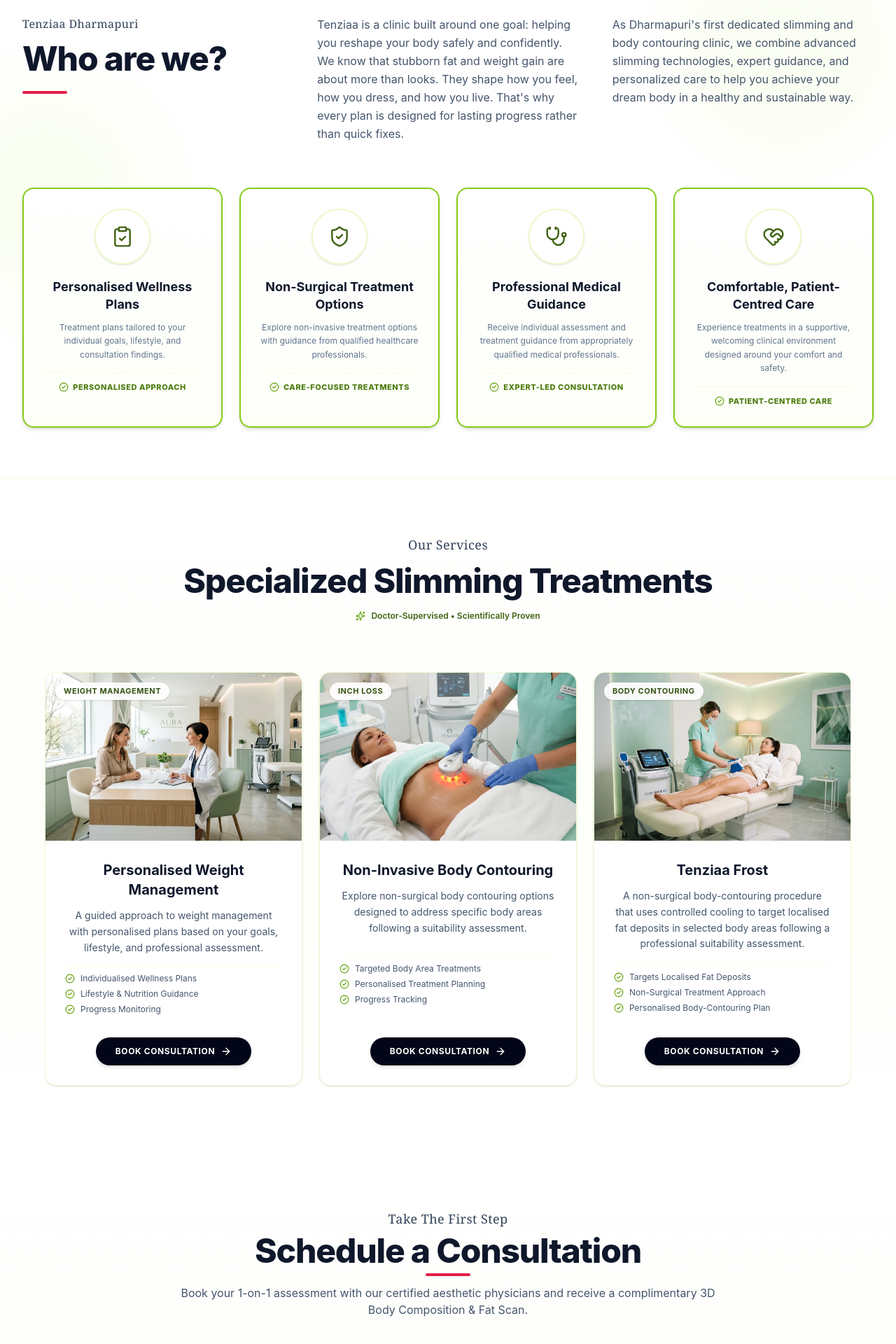
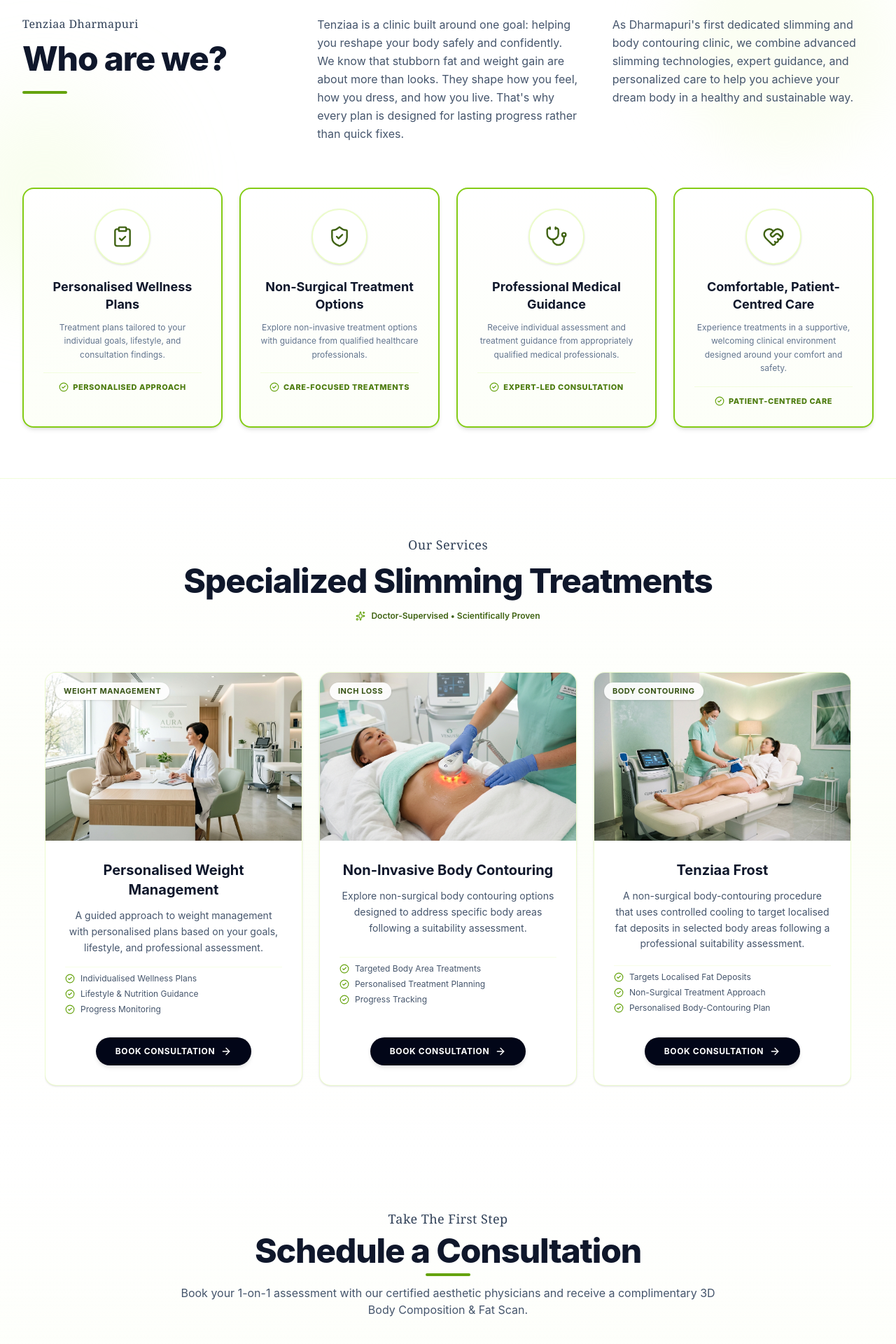
Before and after one commit to Ankit-Coder-latehar/Tenziaa, a React (Vite) app: page / in a window 1280 px wide. Shown: the part 1120-3040 px from the top of the page at 70% size. Built offline with nearby package versions, Linux system fonts and the light colour scheme.

Commit message:
my latest changes

```diff
--- a/src/components/ScheduleConsultation.jsx
+++ b/src/components/ScheduleConsultation.jsx
@@ -118,10 +118,10 @@
             Take The First Step
           </span>
           <h2 className="text-3xl sm:text-4xl lg:text-5xl font-extrabold text-slate-900 tracking-tight">
-            Schedule a  Consultation
+            Schedule a Consultation
           </h2>
           <div className="pt-2 flex justify-center">
-            <div className="w-16 h-1 bg-[#E11D48] rounded-full"></div>
+            <div className="w-16 h-1 bg-emerald-600 rounded-full"></div>
           </div>
           <p className="mt-3 text-slate-600 text-sm sm:text-base">
             Book your 1-on-1 assessment with our certified aesthetic physicians and receive a complimentary 3D Body Composition &amp; Fat Scan.
--- a/src/components/WhoAreWe.jsx
+++ b/src/components/WhoAreWe.jsx
@@ -58,7 +58,7 @@
             </h2>
             {/* The distinct horizontal accent line from the reference image */}
             <div className="pt-2">
-              <div className="w-16 h-1 bg-[#E11D48] rounded-full"></div>
+              <div className="w-16 h-1 bg-emerald-600 rounded-full"></div>
             </div>
           </div>
 
```
